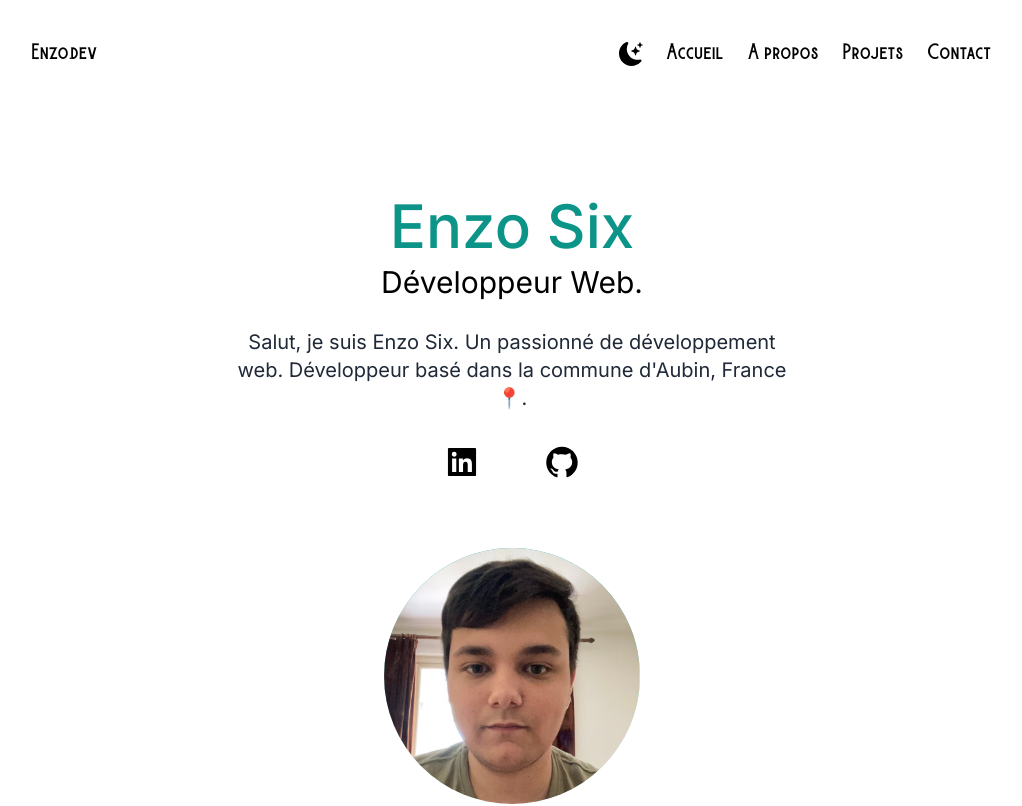
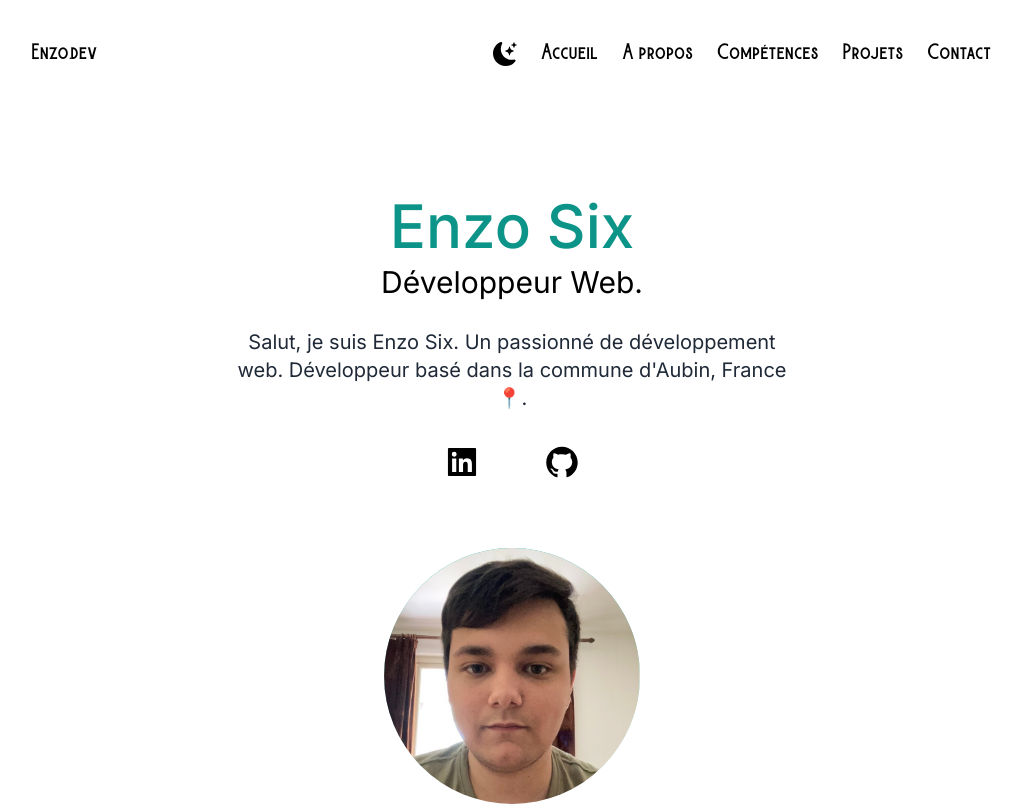
Before and after one commit to Enzo-six/React-Portfolio, a Next.js app: page / in a window 1280 px wide. Shown: the top 806 px of the page, without its empty margins (128-1150 px from the left). Built offline with nearby package versions, Linux system fonts and the light colour scheme.

Commit message:
maj navbar

```diff
--- a/app/page.js
+++ b/app/page.js
@@ -52,6 +52,14 @@ export default function Home() {
                   className="font-burtons dark:text-teal-400 md:text-lg"
                 >
                   A propos
+                </a>
+              </li>
+              <li>
+                <a
+                  href="#"
+                  className="font-burtons dark:text-teal-400 md:text-lg"
+                >
+                  Compétences
                 </a>
               </li>
               <li>
```
